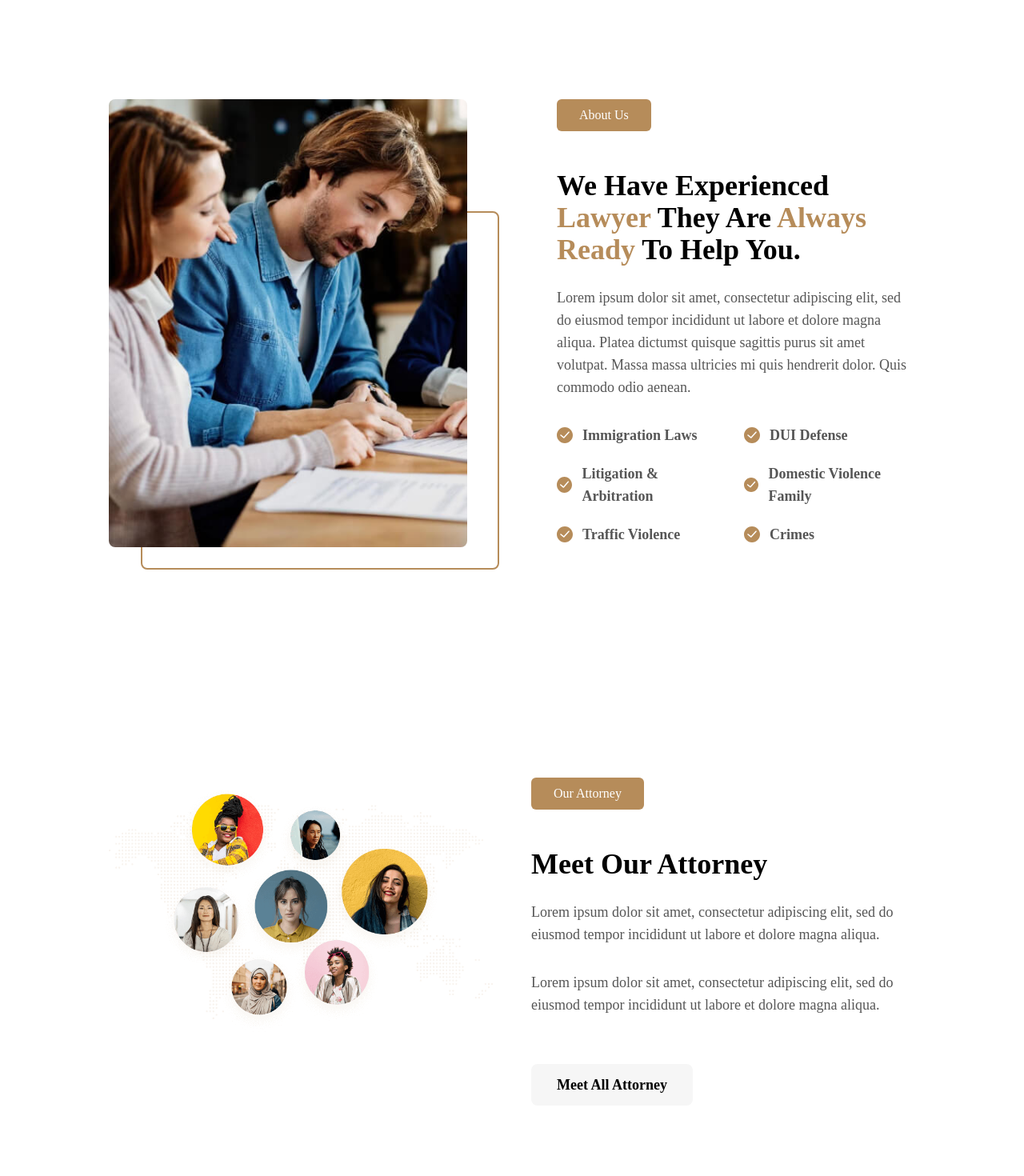
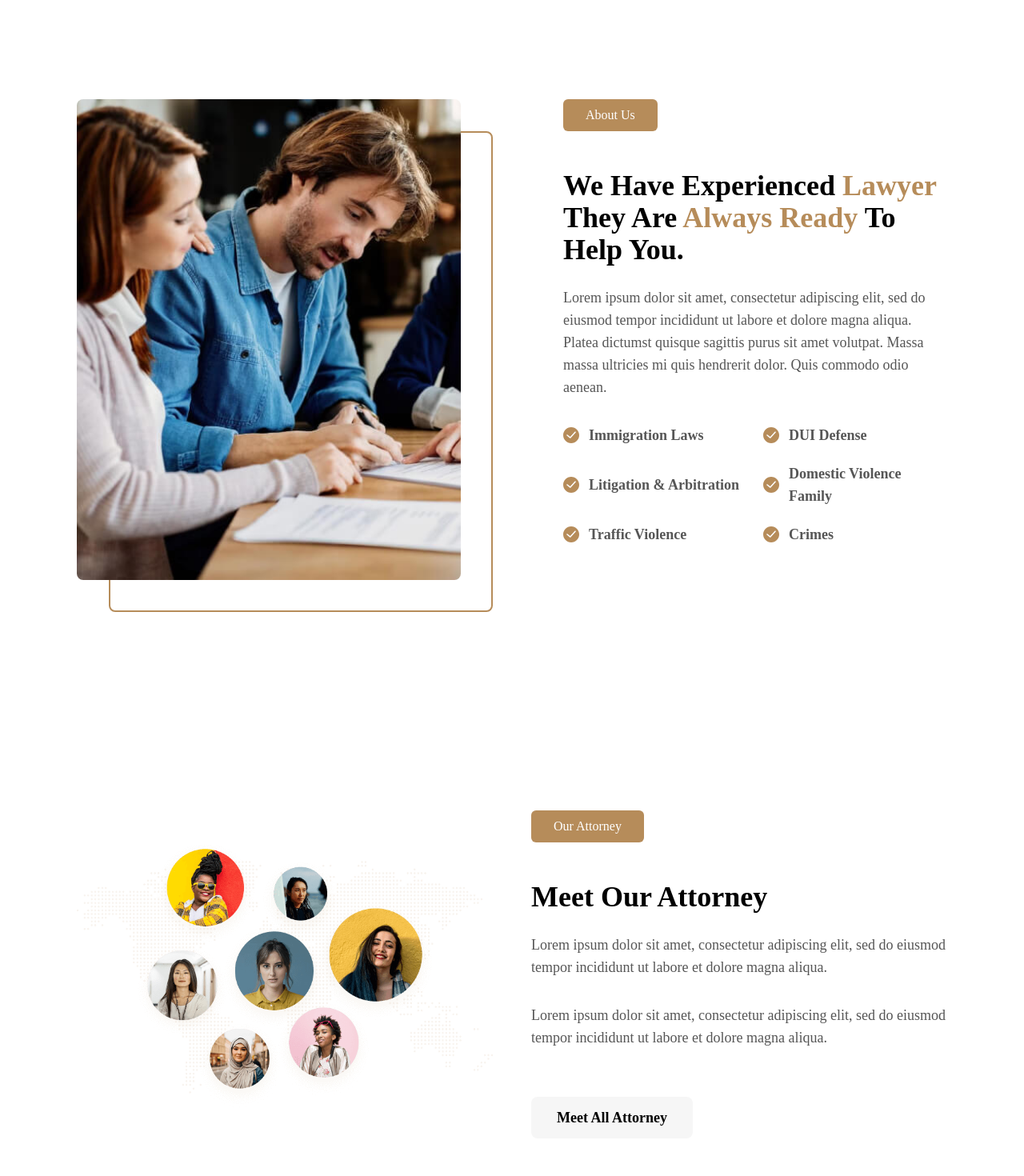
Before and after one commit to dm-mensavi/aawans-zaptek, a React (Create React App) app: page /about in a window 1280 px wide. Shown: the part 420-1890 px from the top of the page at 80% size. Built offline with nearby package versions, Linux system fonts and the light colour scheme.

Commit message:
Fixed the positioning of images in AboutIntro

```diff
--- a/src/Pages/About/AboutIntro.js
+++ b/src/Pages/About/AboutIntro.js
@@ -15,9 +15,9 @@ const services = [
 const AboutIntro = () => {
 	return (
 		<section className="about-intro py-14 md:py-36">
-			<div className="section-content px-4 sm:px-14 md:px-24">
-				<div className="grid grid-cols-1 gap-28 lg:grid-cols-2 lg:items-start">
-					<div className="lg:order-2">
+			<div className="section-content px-4 md:px-0 lg:px-14">
+				<div className="grid grid-cols-1 gap-20 lg:gap-32 md:grid-cols-2 md:items-start">
+					<div className="md:order-2">
 						<div className="section-header">
 							<motion.h2
 								variants={fadeIn("up", 0.5, 0)}
@@ -57,7 +57,7 @@ const AboutIntro = () => {
 								aenean.
 							</motion.p>
 
-							<div className="mt-7 grid gap-5 sm:grid-cols-2">
+							<div className="mt-7 grid gap-5 lg:grid-cols-2">
 								{services.map((service, index) => (
 									<motion.div
 										variants={fadeIn("up", 0.5, 0)}
@@ -76,13 +76,13 @@ const AboutIntro = () => {
 							</div>
 						</div>
 					</div>
-					<figure className="lg:order-1 lg:relative max-w-xl">
+					<figure className="md:order-1 md:relative max-w-xl">
 						<motion.div
 							variants={fadeIn("right", 0.5, 0)}
 							initial="offscreen"
 							whileInView="onscreen"
 							viewport={{ once: true, amount: 0 }}
-							className="hidden lg:block absolute border-[2px] border-primary w-full h-[80%] left-10 top-[140px] rounded-lg -z-10"
+							className="hidden md:block absolute border-[2px] border-primary w-full h-full left-10 top-10 rounded-lg -z-10"
 						></motion.div>
 						<img
 							src={aboutImg}
--- a/src/Pages/About/OurAttorney.js
+++ b/src/Pages/About/OurAttorney.js
@@ -5,8 +5,8 @@ import { motion } from "framer-motion";
 const OurAttorney = () => {
 	return (
 		<section className="our-attorney py-14 md:py-36">
-			<div className="section-content px-4 sm:px-14 md:px-24">
-				<div className="grid grid-cols-1 gap-12 md:grid-cols-2">
+			<div className="section-content px-4 sm:px-10 lg:px-14">
+				<div className="grid grid-cols-1 gap-10 items-center md:gap-12 md:grid-cols-2">
 					<div className="md:order-2">
 						<div className="section-header">
 							<motion.h2
```
